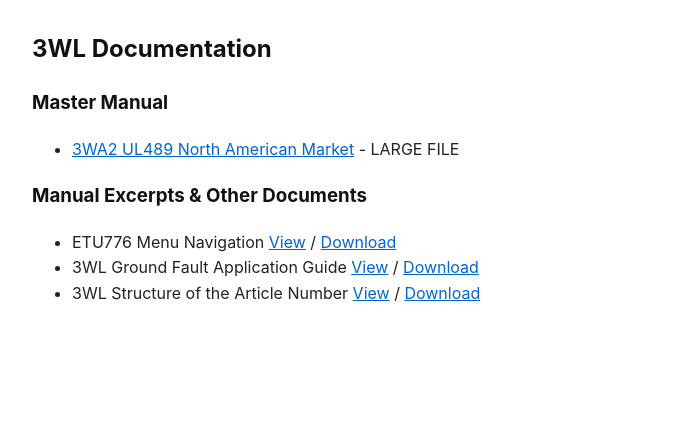
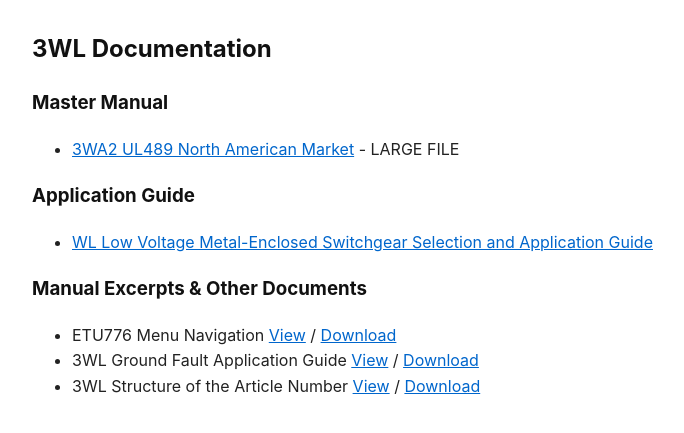
Before and after one commit to epecsupport/Service, a Jekyll site: the page built from tech/siemens/man3wl.md, in a window 1280 px wide. Shown: the top 433 px of the page, without its empty margins (108-792 px from the left). Built offline with Jekyll 4.4.1, drawn with Linux system fonts in a browser that asks for light colours.

Commit message:
Add S&A Guide

```diff
--- a/tech/siemens/man3wl.md
+++ b/tech/siemens/man3wl.md
@@ -9,6 +9,9 @@ autolink: true
 ### Master Manual
 - [3WA2 UL489 North American Market](https://drive.google.com/file/d/1v7Wl8vsn3zX2GBsDgp-6Bnu1U4pApEuD/view?usp=sharing) - LARGE FILE
 
+### Application Guide
+- [WL Low Voltage Metal-Enclosed Switchgear Selection and Application Guide](manuals/WL_lvmetalenclosedswitchgear.pdf)
+
 ### Manual Excerpts & Other Documents
 - ETU776 Menu Navigation [View](manuals/3wl_section_etu776_navigation.pdf) / [Download](https://raw.githubusercontent.com/epecsupport/Service/main/tech/siemens/manuals/3wl_section_etu776_navigation.pdf)
 - 3WL Ground Fault Application Guide [View](manuals/3wl_gf_application.pdf) / [Download](https://raw.githubusercontent.com/epecsupport/Service/main/tech/siemens/manuals/3wl_gf_application.pdf)
```
